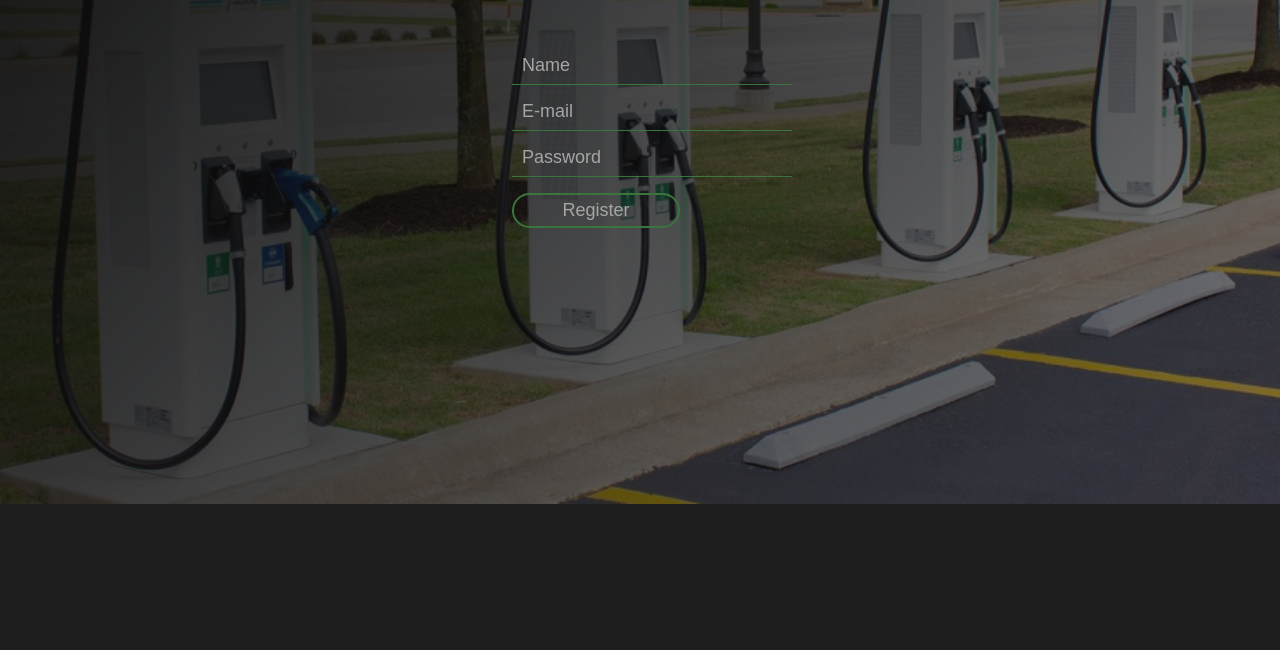
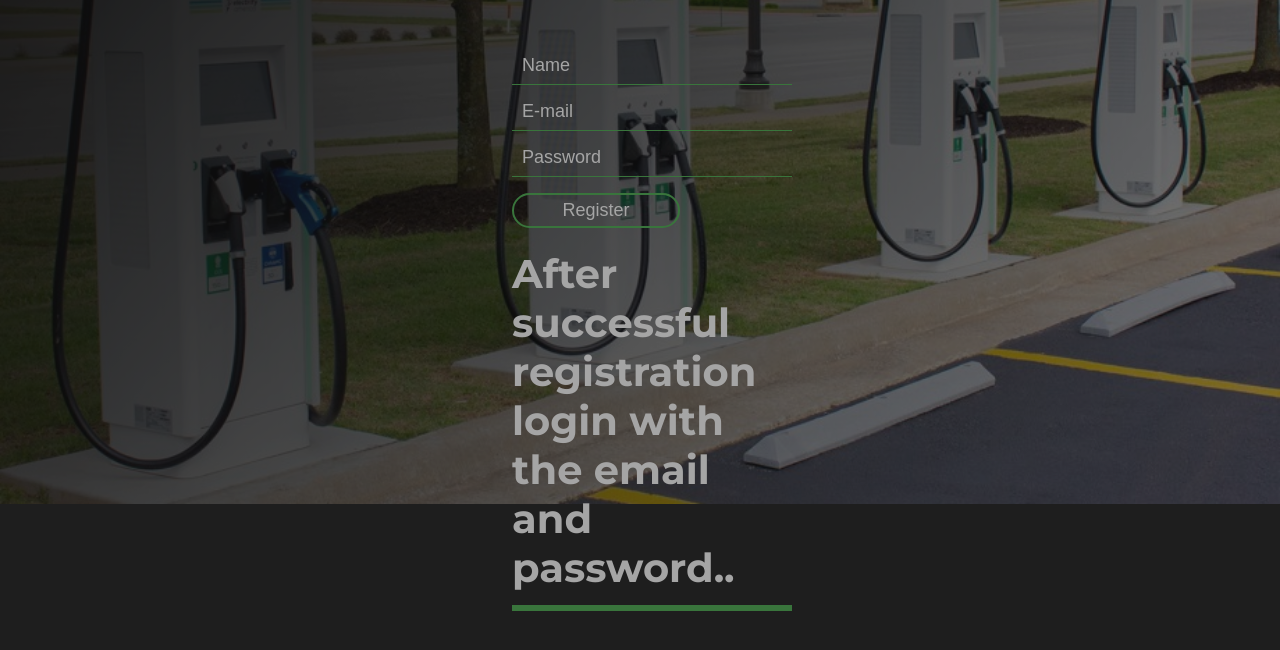
Before and after one commit to Deyaan/EV-REGISTER, a plain HTML site: page index.html in a window 1280 px wide. Shown: the part 296-946 px from the top of the page. Before the commit the page ends 800 px from the top, so only its background shows below. Drawn offline with Linux system fonts and the light colour scheme.

Commit message:
Update index.html

```diff
--- a/index.html
+++ b/index.html
@@ -44,6 +44,7 @@
                   <input id="password" type="password" placeholder="Password">
                 </div>
                 <button class="btn" onclick="RegisterUser()">Register</button>
+                 <h1>After successful registration login with the email and password..</h1>
               </div>
         </section>
     </header>
```
